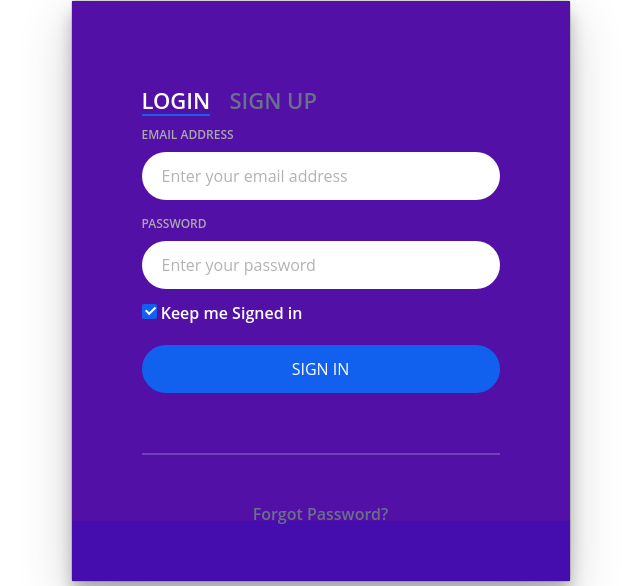
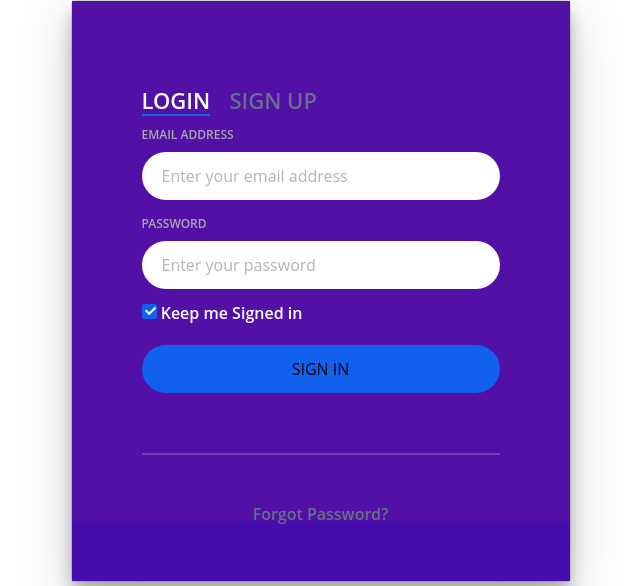
Before and after one commit to PSAK67/CSS---CoDoc, a Python web app: template myapp/templates/auth.html in a window 1280 px wide. Shown: the top 586 px of the page, without its empty margins (242-882 px from the left). Run offline with Jinja, Linux system fonts and the light colour scheme; the template is opened without the code that fills it, so the values that code supplies are empty; some libraries are stand-ins or nearby versions.

Commit message:
Dark mode color fixes

```diff
--- a/myapp/static/auth.css
+++ b/myapp/static/auth.css
@@ -77,7 +77,6 @@ body {
 .login-space .group .input,
 .login-space .group .button {
     width: 100%;
-    color: #fff;
     display: block;
 }
 
@@ -87,9 +86,6 @@ body {
     padding: 15px 20px;
     border-radius: 25px;
     background: #ffffff;
-    /* Change input background color to white */
-    color: #ffffff;
-    /* Input text color */
 }
 
 .login-space .group input[data-type="password"] {
```
